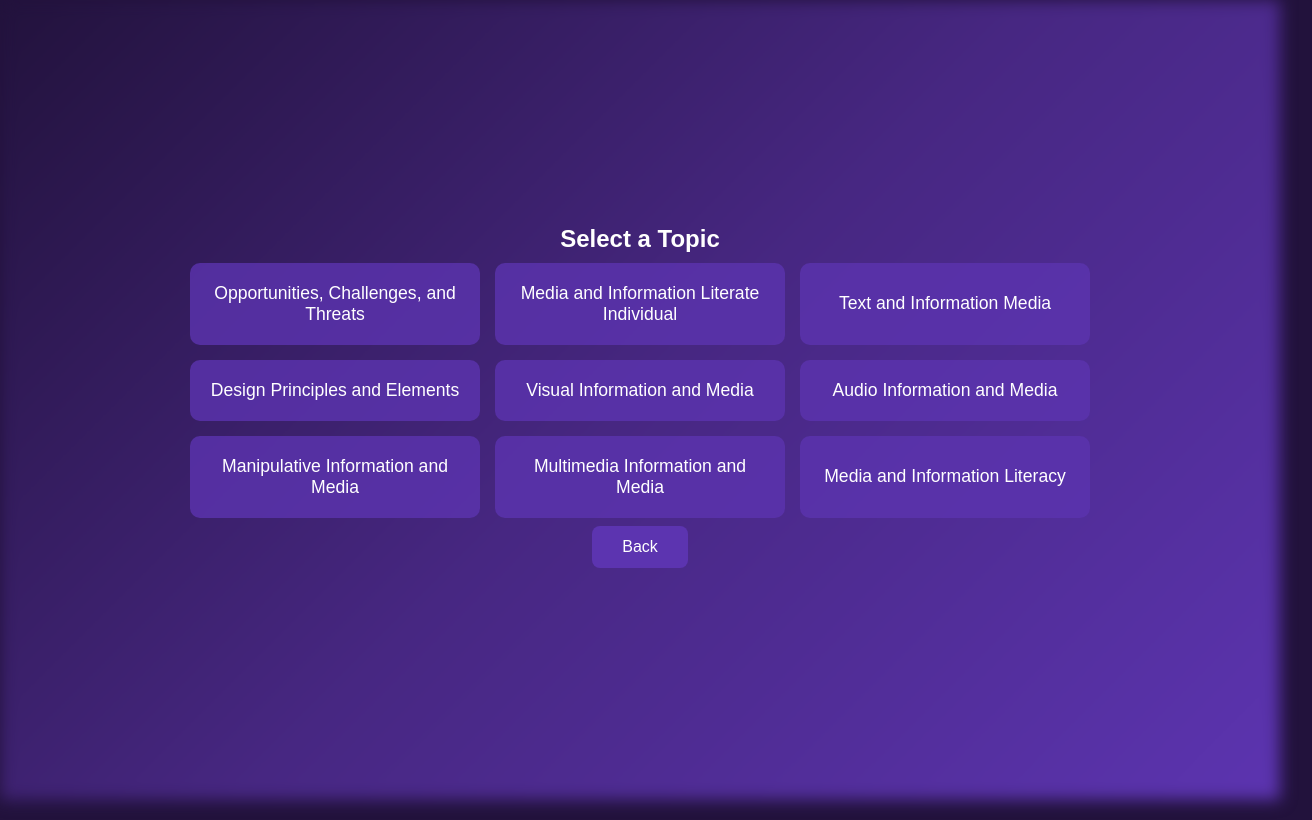
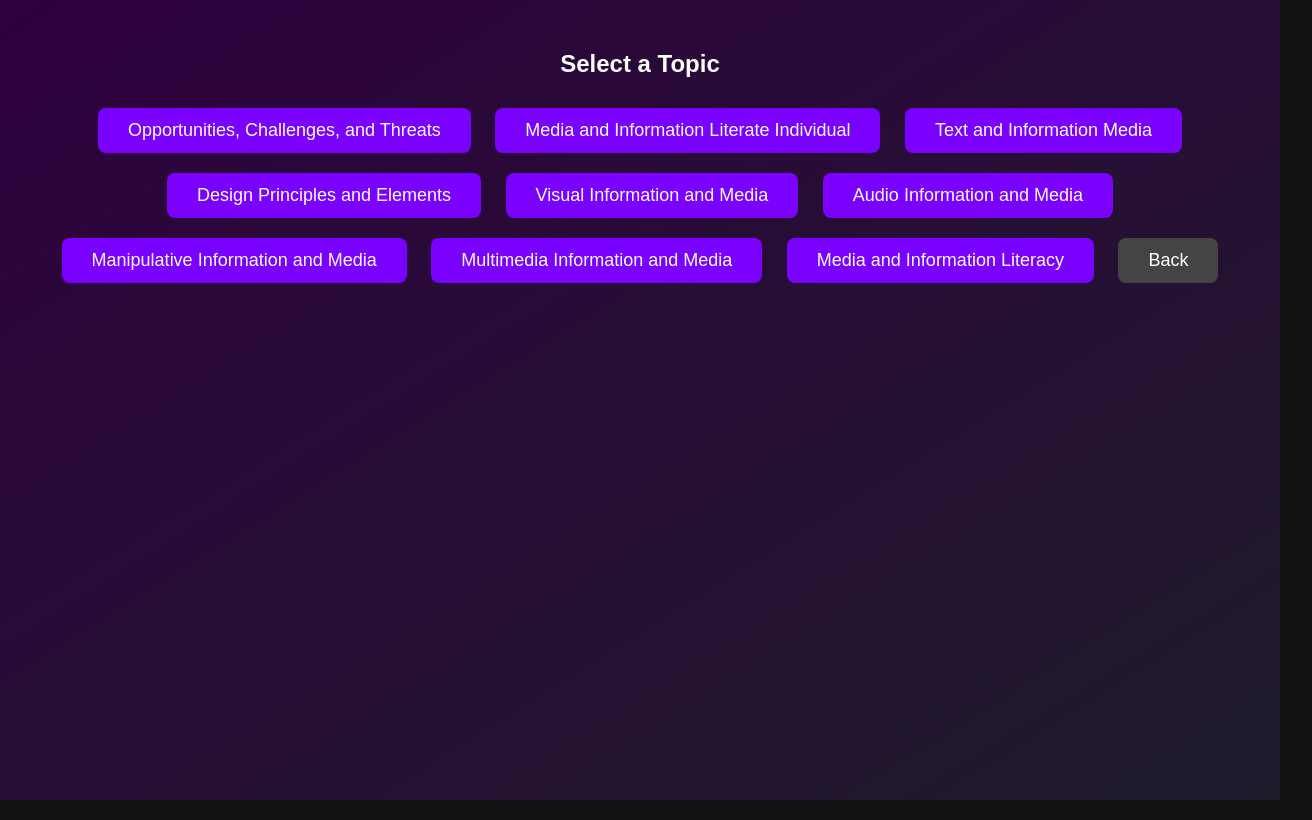
Before and after one commit to Yurikkamae/project.github.io, a plain HTML site: page index.html in a window 1280 px wide. Both pictures are taken after a click on the button "Get Started". Shown: the whole page, 1312 px wide, since content can reach past the window. Drawn offline with Linux system fonts and the light colour scheme.

Commit message:
Revise index.html for new layout and styles
Updated the HTML structure and styling for improved presentation and functionality.

```diff
--- a/index.html
+++ b/index.html
@@ -3,231 +3,184 @@
 <head>
 <meta charset="UTF-8">
 <meta name="viewport" content="width=device-width, initial-scale=1.0">
-  <title>MIL 2nd Quarter - Joe's Interactive Web</title>
+<title>Media and Information Literacy</title>
 <style>
   * { margin: 0; padding: 0; box-sizing: border-box; }
   body {
-      font-family: 'Poppins', sans-serif;
-      background-color: #22123C;
+    font-family: Arial, sans-serif;
+    text-align: center;
     color: white;
-      overflow: hidden;
+    background-color: #121212;
   }
 
   section {
-      position: absolute;
-      top: 0; left: 0;
-      width: 100%;
+    display: none;
     height: 100vh;
-      display: flex;
-      justify-content: center;
-      align-items: center;
-      flex-direction: column;
-      text-align: center;
-      transition: opacity 0.6s ease, transform 0.6s ease;
+    padding: 50px 20px;
   }
 
-    .hidden {
-      opacity: 0;
-      pointer-events: none;
-      transform: scale(1.05);
+  .active {
+    display: block;
   }
 
-    .visible {
-      opacity: 1;
-      pointer-events: all;
-      transform: scale(1);
+  /* Parallax Backgrounds */
+  .intro {
+    background: linear-gradient(to bottom, rgba(0,0,0,0.7), rgba(0,0,0,0.8)),
+                url('https://images.unsplash.com/photo-1519389950473-47ba0277781c?auto=format&fit=crop&w=1400&q=60') center/cover fixed;
   }
 
-    h1, h2 { margin-bottom: 10px; }
-
-    p {
-      color: #ddd;
-      max-width: 700px;
-      margin: 10px auto;
-      font-size: 1.1em;
+  .menu {
+    background: linear-gradient(to bottom right, #2e003e, #1f1c2c);
   }
 
-    .btn {
-      background: #5C34B0;
-      border: none;
-      padding: 12px 30px;
-      border-radius: 8px;
-      color: white;
-      font-size: 1em;
-      cursor: pointer;
-      transition: 0.3s;
-      margin: 8px;
+  .topic {
+    background: linear-gradient(to bottom right, #2e003e, #1f1c2c);
   }
 
-    .btn:hover {
-      background: #472782;
-      transform: scale(1.05);
+  h1, h2 {
+    margin-bottom: 20px;
   }
 
-    .bg {
-      position: absolute;
-      top: 0; left: 0; right: 0; bottom: 0;
-      background: linear-gradient(135deg, #22123C, #472782, #5C34B0);
-      z-index: -1;
-      filter: blur(8px);
-    }
-
-    footer {
-      position: absolute;
-      bottom: 10px;
-      width: 100%;
-      text-align: center;
-      color: #aaa;
-      font-size: 0.9em;
-    }
-
-    .topics-container {
-      display: grid;
-      grid-template-columns: repeat(auto-fit, minmax(250px, 1fr));
-      gap: 15px;
-      width: 90%;
-      max-width: 900px;
-    }
-
-    .topic-btn {
-      background: rgba(92, 52, 176, 0.8);
+  button {
+    background-color: #7a00ff;
     border: none;
-      padding: 20px;
-      border-radius: 10px;
+    color: white;
+    padding: 12px 30px;
+    margin: 10px;
+    font-size: 18px;
+    border-radius: 8px;
     cursor: pointer;
-      color: white;
-      font-size: 1.1em;
     transition: 0.3s;
   }
 
-    .topic-btn:hover {
-      background: #472782;
-      transform: scale(1.05);
+  button:hover {
+    background-color: #9b4dff;
+  }
+
+  .back {
+    background-color: #444;
+  }
+
+  .back:hover {
+    background-color: #222;
   }
 </style>
 </head>
 <body>
 
-  <!-- INTRO -->
-  <section id="intro" class="visible">
-    <div class="bg"></div>
+<!-- Intro -->
+<section id="intro" class="intro active">
   <h1>Media and Information Literacy</h1>
-    <p>Welcome to Joe’s 2nd Quarter MIL Web. Learn through interactive topics below.</p>
-    <button class="btn" data-target="menu">Get Started</button>
-    <footer>© 2025 Joe | Cosmic Violet Theme</footer>
+  <p>Discover the world of media and information in this interactive site.</p>
+  <button id="getStarted">Get Started</button>
 </section>
 
-  <!-- MENU -->
-  <section id="menu" class="hidden">
-    <div class="bg"></div>
+<!-- Topic Menu -->
+<section id="menu" class="menu">
   <h2>Select a Topic</h2>
-    <div class="topics-container">
-      <button class="topic-btn" data-target="topic1">Opportunities, Challenges, and Threats</button>
-      <button class="topic-btn" data-target="topic2">Media and Information Literate Individual</button>
-      <button class="topic-btn" data-target="topic3">Text and Information Media</button>
-      <button class="topic-btn" data-target="topic4">Design Principles and Elements</button>
-      <button class="topic-btn" data-target="topic5">Visual Information and Media</button>
-      <button class="topic-btn" data-target="topic6">Audio Information and Media</button>
-      <button class="topic-btn" data-target="topic7">Manipulative Information and Media</button>
-      <button class="topic-btn" data-target="topic8">Multimedia Information and Media</button>
-      <button class="topic-btn" data-target="topic9">Media and Information Literacy</button>
-    </div>
-    <button class="btn" data-target="intro">Back</button>
+  <button class="topic-btn" data-topic="opportunities">Opportunities, Challenges, and Threats</button>
+  <button class="topic-btn" data-topic="literate">Media and Information Literate Individual</button>
+  <button class="topic-btn" data-topic="text">Text and Information Media</button>
+  <button class="topic-btn" data-topic="design">Design Principles and Elements</button>
+  <button class="topic-btn" data-topic="visual">Visual Information and Media</button>
+  <button class="topic-btn" data-topic="audio">Audio Information and Media</button>
+  <button class="topic-btn" data-topic="manipulative">Manipulative Information and Media</button>
+  <button class="topic-btn" data-topic="multimedia">Multimedia Information and Media</button>
+  <button class="topic-btn" data-topic="literacy">Media and Information Literacy</button>
+  <button class="back" id="backToIntro">Back</button>
 </section>
 
-  <!-- TOPICS -->
-  <section id="topic1" class="hidden">
-    <div class="bg"></div>
-    <h2>Opportunities, Challenges, and Threats</h2>
-    <p>Media gives opportunities for education and communication but also brings challenges like misinformation and privacy risks.</p>
-    <button class="btn back-btn">Back to Menu</button>
+<!-- Topics -->
+<section id="opportunities" class="topic">
+  <h2>Opportunities, Challenges, and Threats in Media and Information</h2>
+  <p>Media offers great opportunities for communication, but also poses risks such as misinformation and privacy threats.</p>
+  <button class="back backToMenu">Back to Menu</button>
 </section>
 
-  <section id="topic2" class="hidden">
-    <div class="bg"></div>
+<section id="literate" class="topic">
   <h2>Media and Information Literate Individual</h2>
-    <p>A person who knows how to access, analyze, evaluate, and create media content responsibly and critically.</p>
-    <button class="btn back-btn">Back to Menu</button>
+  <p>A media-literate person can access, analyze, evaluate, and create media responsibly.</p>
+  <button class="back backToMenu">Back to Menu</button>
 </section>
 
-  <section id="topic3" class="hidden">
-    <div class="bg"></div>
+<section id="text" class="topic">
   <h2>Text and Information Media</h2>
-    <p>Text media includes newspapers, books, and articles that share information through written words.</p>
-    <button class="btn back-btn">Back to Menu</button>
+  <p>Text media includes written, printed, or digital words that deliver information.</p>
+  <button class="back backToMenu">Back to Menu</button>
 </section>
 
-  <section id="topic4" class="hidden">
-    <div class="bg"></div>
+<section id="design" class="topic">
   <h2>Design Principles and Elements</h2>
-    <p>Design uses balance, contrast, and emphasis to make information visually clear and engaging.</p>
-    <button class="btn back-btn">Back to Menu</button>
+  <p>Good media design balances color, contrast, alignment, and space to attract attention.</p>
+  <button class="back backToMenu">Back to Menu</button>
 </section>
 
-  <section id="topic5" class="hidden">
-    <div class="bg"></div>
+<section id="visual" class="topic">
   <h2>Visual Information and Media</h2>
-    <p>Images and graphics communicate messages faster and more effectively than plain text.</p>
-    <button class="btn back-btn">Back to Menu</button>
+  <p>Visual media like images, infographics, and videos communicate ideas through sight.</p>
+  <button class="back backToMenu">Back to Menu</button>
 </section>
 
-  <section id="topic6" class="hidden">
-    <div class="bg"></div>
+<section id="audio" class="topic">
   <h2>Audio Information and Media</h2>
-    <p>Audio communicates through sound — radio, podcasts, or music — adding emotion and imagination to messages.</p>
-    <button class="btn back-btn">Back to Menu</button>
+  <p>Audio media such as podcasts and radio convey information through sound and tone.</p>
+  <button class="back backToMenu">Back to Menu</button>
 </section>
 
-  <section id="topic7" class="hidden">
-    <div class="bg"></div>
+<section id="manipulative" class="topic">
   <h2>Manipulative Information and Media</h2>
-    <p>Manipulative media alters perception through editing or biased presentation, often used in ads or propaganda.</p>
-    <button class="btn back-btn">Back to Menu</button>
+  <p>Manipulative media use physical materials like charts or models to aid understanding.</p>
+  <button class="back backToMenu">Back to Menu</button>
 </section>
 
-  <section id="topic8" class="hidden">
-    <div class="bg"></div>
+<section id="multimedia" class="topic">
   <h2>Multimedia Information and Media</h2>
-    <p>Combines text, sound, images, and animation to deliver interactive and engaging information.</p>
-    <button class="btn back-btn">Back to Menu</button>
+  <p>Multimedia combines text, visuals, audio, and interactivity for better engagement.</p>
+  <button class="back backToMenu">Back to Menu</button>
 </section>
 
-  <section id="topic9" class="hidden">
-    <div class="bg"></div>
+<section id="literacy" class="topic">
   <h2>Media and Information Literacy</h2>
-    <p>MIL empowers individuals to think critically, verify facts, and communicate ethically in a digital world.</p>
-    <button class="btn back-btn">Back to Menu</button>
+  <p>MIL is the ability to use media and information effectively, responsibly, and ethically.</p>
+  <button class="back backToMenu">Back to Menu</button>
 </section>
 
 <script>
-    document.addEventListener('DOMContentLoaded', () => {
+  // All sections
   const sections = document.querySelectorAll('section');
+  const getStarted = document.getElementById('getStarted');
+  const topicButtons = document.querySelectorAll('.topic-btn');
+  const backToIntro = document.getElementById('backToIntro');
+  const backToMenuButtons = document.querySelectorAll('.backToMenu');
 
   function showSection(id) {
-        sections.forEach(sec => {
-          sec.classList.remove('visible');
-          sec.classList.add('hidden');
-        });
-        const target = document.getElementById(id);
-        if (target) {
-          target.classList.remove('hidden');
-          target.classList.add('visible');
-        }
+    sections.forEach(sec => sec.classList.remove('active'));
+    document.getElementById(id).classList.add('active');
   }
 
-      document.querySelectorAll('[data-target]').forEach(btn => {
+  // Get Started
+  getStarted.addEventListener('click', () => {
+    showSection('menu');
+  });
+
+  // Topic Buttons
+  topicButtons.forEach(btn => {
     btn.addEventListener('click', () => {
-          const target = btn.getAttribute('data-target');
-          showSection(target);
+      showSection(btn.dataset.topic);
     });
   });
 
-      document.querySelectorAll('.back-btn').forEach(btn => {
+  // Back Buttons
+  backToIntro.addEventListener('click', () => {
+    showSection('intro');
+  });
+
+  backToMenuButtons.forEach(btn => {
     btn.addEventListener('click', () => {
       showSection('menu');
     });
   });
-    });
 </script>
+
 </body>
 </html>
```
Lines whose indentation alone changed are shown as unchanged.
